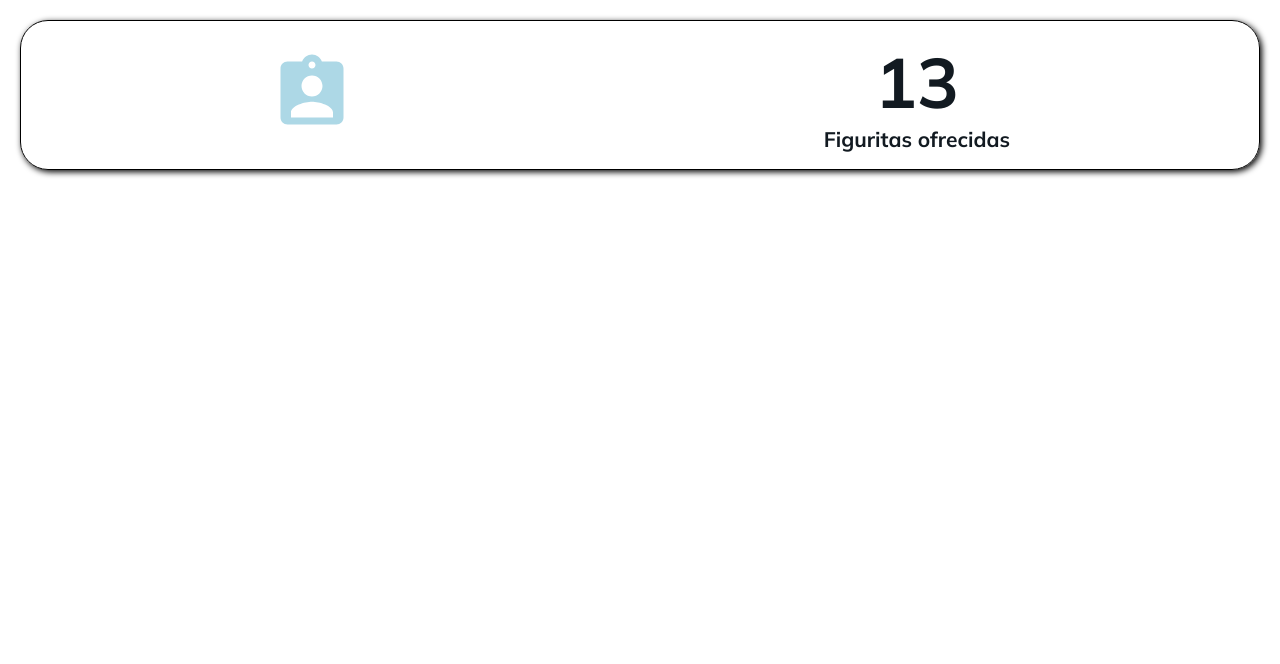
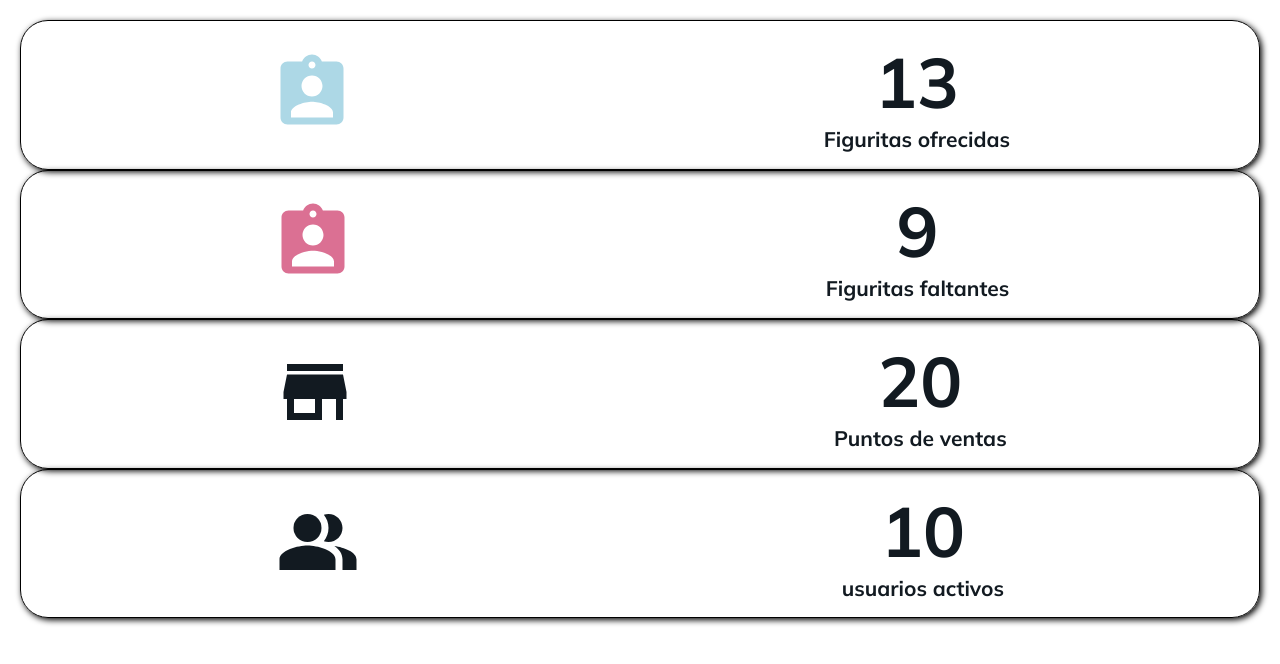
Before and after one commit to facubarneche/worldcapp2023-backoffice, a React (Vite) app: page / in a window 1280 px wide. Shown: the top 664 px of the page. Built offline with nearby package versions, Linux system fonts and the light colour scheme.

Commit message:
improvement: Se mockea la respuesta del back del dashboard

```diff
--- a/src/components/dashboardBox/Dashboard.css
+++ b/src/components/dashboardBox/Dashboard.css
@@ -24,5 +24,5 @@
     color: lightblue;
 }
 .dashboard-box__icon--secondary{
-    color: red;
+    color: palevioletred;
 }
--- a/src/components/dashboardBox/DashboardBox.jsx
+++ b/src/components/dashboardBox/DashboardBox.jsx
@@ -1,20 +1,15 @@
 import { Box } from "@mui/material"
-import AssignmentIndRoundedIcon from '@mui/icons-material/AssignmentIndRounded'
-// import StorefrontIcon from '@mui/icons-material/Storefront'
-// import StoreIcon from '@mui/icons-material/Store'
-// import PeopleAltIcon from '@mui/icons-material/PeopleAlt'
-
 import "./Dashboard.css"
 
 function DashboardBox({ itemsBox }) {
   return (
     <Box className='dashboard-box'>
       <section className="dashboard-box__section">
-        <AssignmentIndRoundedIcon className="dashboard-box__icon dashboard-box__icon--primary"/>
+        {itemsBox.icon}
       </section>
       <section className="dashboard-box__section">
-        <strong className="dashboard-box__quantity">13</strong>
-        <h2>Figuritas ofrecidas</h2>
+        <strong className="dashboard-box__quantity">{itemsBox.quantity}</strong>
+        <h2>{itemsBox.name}</h2>
       </section>
     </Box>
   )
--- /dev/null
+++ b/src/domain/mocks/ItemsDashboardBox.mock.jsx
@@ -0,0 +1,26 @@
+import AssignmentIndRoundedIcon from '@mui/icons-material/AssignmentIndRounded'
+import StoreIcon from '@mui/icons-material/Store'
+import PeopleAltIcon from '@mui/icons-material/PeopleAlt'
+
+export const itemsDashboardBox = [
+  {
+    name: 'Figuritas ofrecidas',
+    quantity: 13,
+    icon: <AssignmentIndRoundedIcon className="dashboard-box__icon dashboard-box__icon--primary" />
+  },
+  {
+    name: 'Figuritas faltantes',
+    quantity: 9,
+    icon: <AssignmentIndRoundedIcon className="dashboard-box__icon dashboard-box__icon--secondary" />
+  },
+  {
+    name: 'Puntos de ventas',
+    quantity: 20,
+    icon: <StoreIcon className="dashboard-box__icon" />
+  },
+  {
+    name: 'usuarios activos',
+    quantity: 10,
+    icon: <PeopleAltIcon className="dashboard-box__icon" />
+  }
+]
--- a/src/pages/dashboard/Dashboard.jsx
+++ b/src/pages/dashboard/Dashboard.jsx
@@ -1,10 +1,12 @@
 import DashboardBox from "../../components/dashboardBox/DashboardBox"
+import { itemsDashboardBox } from "../../domain/mocks/ItemsDashboardBox.mock"
 
 function Dashboard() {
-  const itemsBox = {}
   return (
     <>
-      <DashboardBox itemsBox={itemsBox}/>
+      {
+        itemsDashboardBox.map( (itemBox, index) => <DashboardBox key={index} itemsBox={itemBox} />)
+      }
     </>
   )
 }
```
